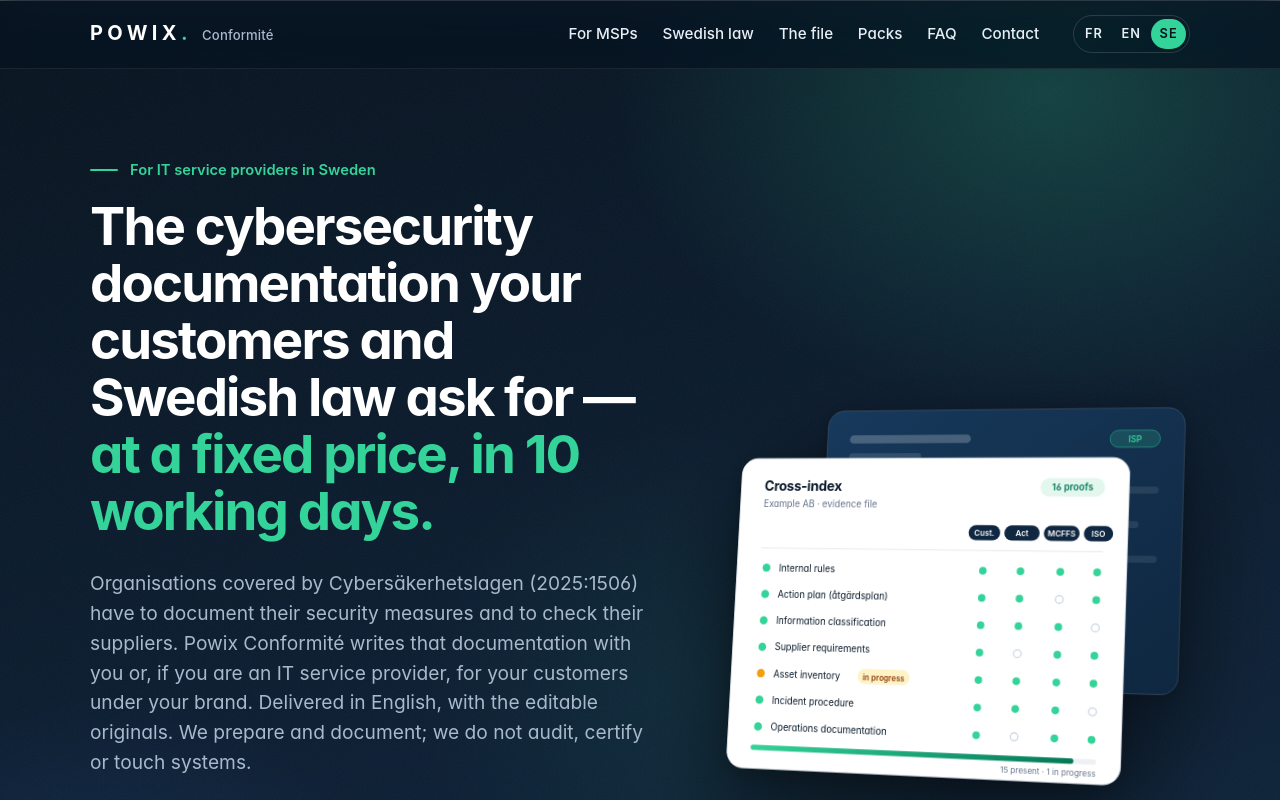
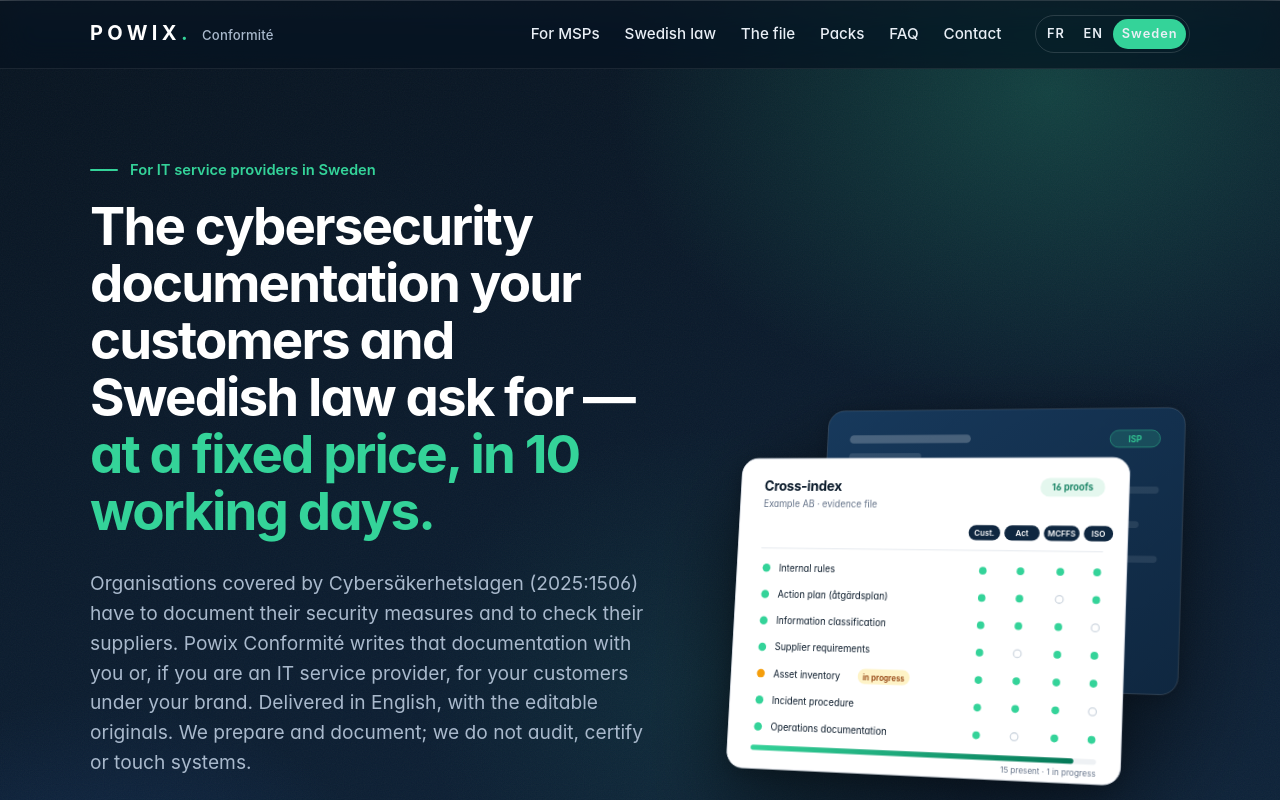
Before and after one commit to powixfze/powix-conformite, a plain HTML site: page se/index.html in a window 1280 px wide. Shown: the top 800 px of the page. Drawn offline with Linux system fonts and the light colour scheme.

Commit message:
Sélecteur d'en-tête : « Sweden » en toutes lettres sur la page Suède
Le libellé « SE » pouvait laisser croire à une version en suédois.
Sur les écrans de moins de 360 px, le code court « SE » reste affiché
pour éviter tout débordement horizontal.

Co-Authored-By: Claude Fable 5.2 <noreply@anthropic.com>
Claude-Session: https://claude.ai/code/session_01CoNwofN9YbNivq7W15aPbD

```diff
--- a/se/index.html
+++ b/se/index.html
@@ -202,6 +202,9 @@ ul,ol{padding-left:1.2em}
 .docs strong{display:block;color:var(--ink);font-size:1.02rem;margin-bottom:.2em}
 .docs .ref{display:block;margin-top:.5em;font-size:.84rem;font-weight:600;color:var(--green-ink)}
 .lang span[aria-current]{white-space:nowrap}
+.lang span .cc-long{padding:0;border-radius:0}
+.lang .cc-short{display:none;text-decoration:none}
+@media (max-width:359px){.lang .cc-long{display:none}.lang .cc-short{display:inline}.lang a,.lang span[aria-current]{padding:.35em .5em}}
 
 /* ---- Exemple ---- */
 .example-box{position:relative;background:#fff;border:1px solid var(--line);border-radius:var(--r-lg);padding:clamp(24px,4vw,40px);box-shadow:var(--shadow-sm);overflow:hidden}
@@ -278,7 +281,7 @@ ul,ol{padding-left:1.2em}
     <nav class="lang" aria-label="Language and country">
       <a href="/" hreflang="fr" lang="fr" title="Version française">FR</a>
       <a href="/en/" hreflang="en" title="International page (English)">EN</a>
-      <span aria-current="page" title="Sweden page, in English">SE</span>
+      <span aria-current="page" title="Sweden page, in English"><span class="cc-long">Sweden</span><abbr class="cc-short" title="Sweden">SE</abbr></span>
     </nav>
     <button class="menu-btn" type="button" aria-expanded="false" aria-controls="nav" hidden>Menu</button>
   </div>
```
